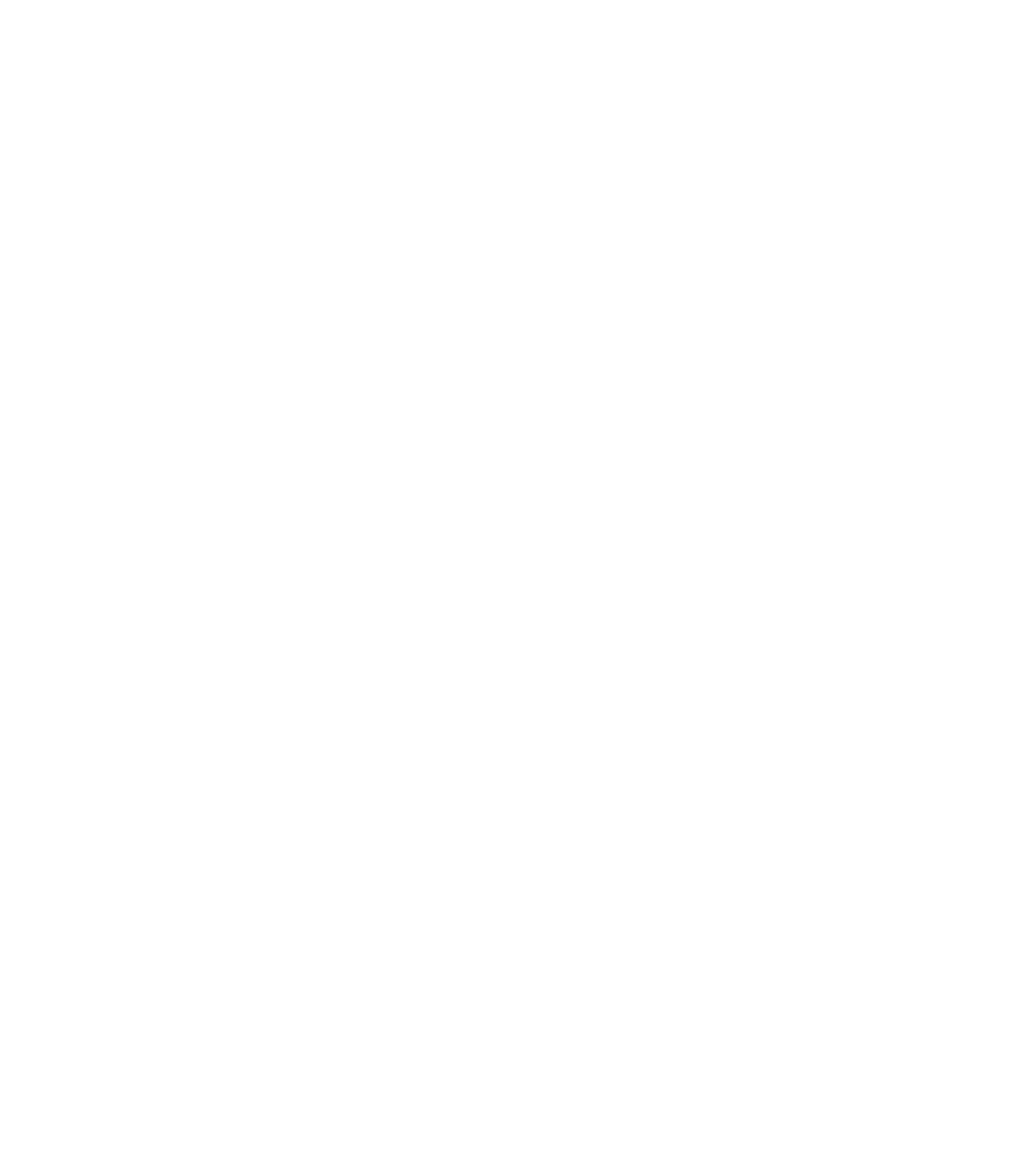
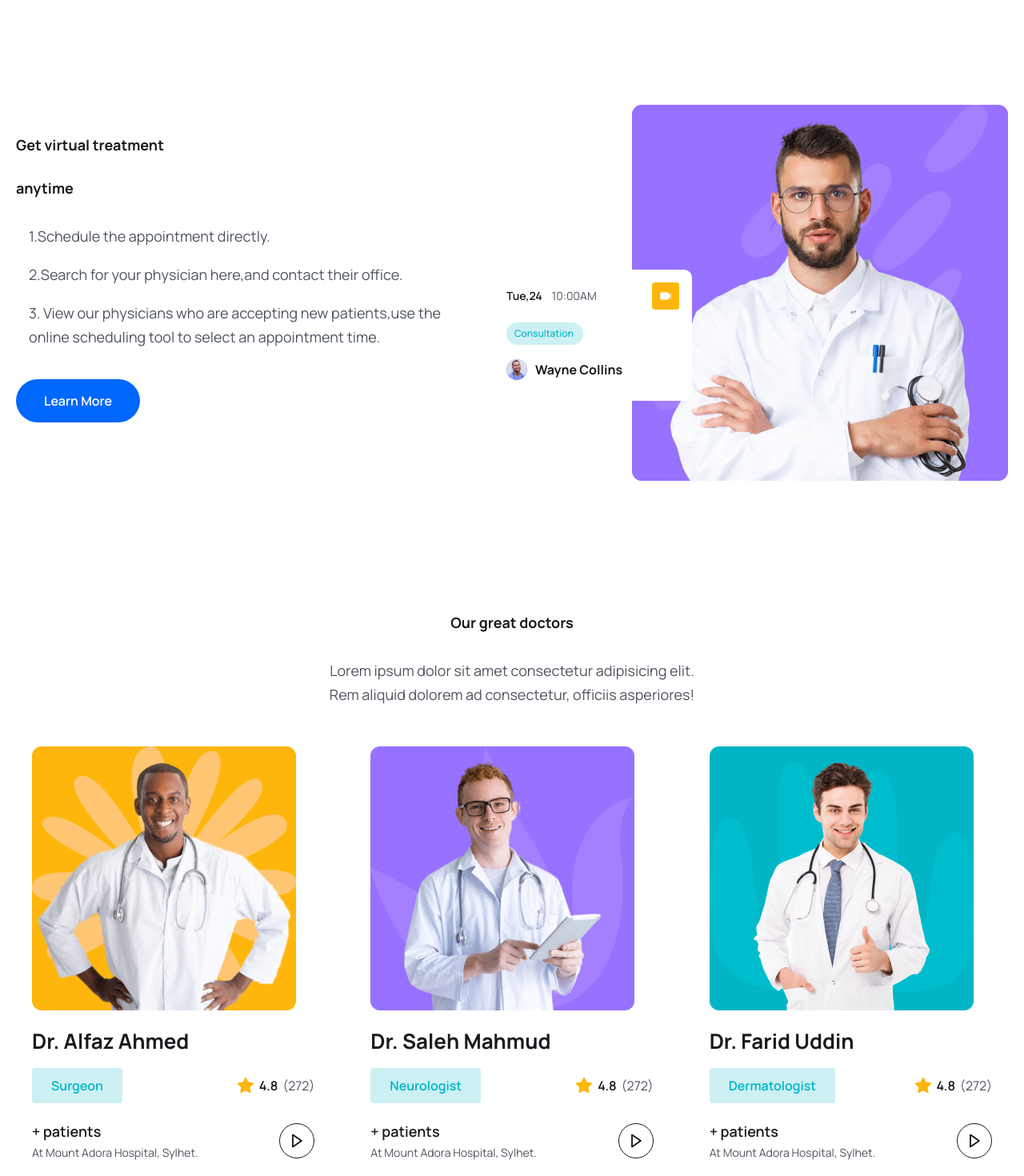
Before and after one commit to shamanth2404/DoctorAppointment, a React (Vite) app in the folder frontend/: page / in a window 1280 px wide. Shown: the part 3220-4690 px from the top of the page at 80% size. Before the commit the page ends 3226 px from the top, so only its background shows below. Built offline with nearby package versions, Linux system fonts and the light colour scheme.

Commit message:
Doctors List

```diff
--- a/frontend/src/assets/data/doctors.js
+++ b/frontend/src/assets/data/doctors.js
@@ -6,7 +6,7 @@
   {
     id: "01",
     name: "Dr. Alfaz Ahmed",
-    specialty: "Surgeon",
+    specialization: "Surgeon",
     avgRating: 4.8,
     totalRating: 272,
     photo: doctorImg01,
@@ -16,7 +16,7 @@
   {
     id: "02",
     name: "Dr. Saleh Mahmud",
-    specialty: "Neurologist",
+    specialization: "Neurologist",
     avgRating: 4.8,
     totalRating: 272,
     photo: doctorImg02,
@@ -26,7 +26,7 @@
   {
     id: "03",
     name: "Dr. Farid Uddin",
-    specialty: "Dermatologist",
+    specialization: "Dermatologist",
     avgRating: 4.8,
     totalRating: 272,
     photo: doctorImg03,
--- /dev/null
+++ b/frontend/src/components/Doctors/DoctorCard.jsx
@@ -0,0 +1,46 @@
+import React from 'react'
+import starIcon from '../../assets/images/Star.png'
+import { Link } from 'react-router-dom';
+import { BiRightArrow } from 'react-icons/bi';
+
+const DoctorCard = ({doctor}) => {
+    const {name,avgRating,totalRating,photo,specialization,totalPatient,hospital,} = doctor;
+  return (
+    <div className="p-3 lg:p-5">
+        <div>
+            <img src={photo} alt="" />
+        </div>
+        <h2 className="text-[18px] leading-[30px] lg:text-[26px] lg:leading-9 text-headingColor font-[700] mt-3 lg:mt-5">
+            {name}
+        </h2>
+        <div className="mt-2 lg:mt-4 flex items-center justify-between">
+            <span className="bg-[#ccf0f3] text-irisBlueColor py-1 px-2 lg:py-2 lg:px-6 text-[12px] leading-4 lg:text-[16px] lg:leading-7 font-semibold rounded">
+                {specialization}
+            </span>
+            <div className="flex items-center gap-[6px]">
+                <span className="flex items-center gap-[6px] text-[14px] leading-6 lg:text-[16px] lg:leading-7 font-semibold text-headingColor">
+                    <img src={starIcon} alt="" /> {avgRating}
+                </span>
+                <span className="text-[14px] leading-6 lg:text-[16px] lg:leading-7 font-[400] text-textColor">
+                    ({totalRating})
+                </span>
+            </div>
+        </div>
+        <div className="mt-[18px] lg:mt-5 flex items-center justify-between">
+            <div>
+                <h3 className="text-[16px] leading-7 lg:text-[18px] lg:leading-[30px] font-semibold text-headingColor">
+                    +{totalPatient} patients
+                </h3>
+                <p className="text-[14px] leading-6 font-[400] text-textColor">
+                    At {hospital}
+                </p>
+            </div>
+            <Link to='/doctors' className='w-[44px] h-[44px] rounded-full border border-solid border-[#181A1E] flex items-center justify-center group hover:bg-primaryColor hover:border-none'>
+                <BiRightArrow className="group-hover:text-white w-6 h-5" />
+            </Link>
+        </div>
+    </div>
+  )
+}
+
+export default DoctorCard
--- /dev/null
+++ b/frontend/src/components/Doctors/DoctorList.jsx
@@ -0,0 +1,16 @@
+import React from 'react'
+import {doctors} from '../../assets/data/doctors'
+import DoctorCard from './DoctorCard'
+
+const DoctorList = () => {
+  return (
+
+    <div className="grid grid-cols-1 sm:grid-cols-2 md:grid-cols-3 gap-5 lg:gap-[30px] mt-[30px] lg:mt- [55px] ">
+        {doctors.map((doctor) => (
+            <DoctorCard key={doctor.id} doctor={doctor} />
+        ))}
+    </div>
+  )
+}
+
+export default DoctorList
--- a/frontend/src/pages/Home.jsx
+++ b/frontend/src/pages/Home.jsx
@@ -9,6 +9,10 @@
 import {BiRightArrow} from 'react-icons/bi';
 import About from "../components/about/About";
 import ServiceList from "../components/services/ServiceList";
+import featureImg from '../assets/images/feature-img.png'
+import videoIcon from '../assets/images/video-icon.png'
+import avatarIcon from '../assets/images/avatar-icon.png'
+import DoctorList from "../components/Doctors/DoctorList";
 const Home = () => {
   return (
     <>
@@ -150,6 +154,73 @@
           <ServiceList />
         </div>
       </section>
+      {/* Feature Section */}
+      <section>
+        <div className="container">
+          <div className="flex items-center justify-between flex-col lg:flex-row">
+            {/* Feature Content */}
+            <div className="xl:w-[670px]">
+              <h2 className="heading">
+                Get virtual treatment <br /> anytime
+              </h2>
+              <ul className="pl-4">
+                <li className="textPara">
+                  1.Schedule the appointment directly.
+                </li>
+                <li className="textPara">
+                  2.Search for your physician here,and contact their office.
+                </li>
+                <li className="textPara">3. View our physicians who are accepting new patients,use the online scheduling tool to select an appointment time.</li>
+              </ul>
+              <Link to='/'><button className="btn">Learn More</button></Link>
+            </div>
+            {/* Feature Image */}
+            <div className="relative z-10 xl:w-[770px] flex justify-end mt-[50px] lg:mt:0">
+              <img src={featureImg} alt="" />
+
+              <div className="w-[150px] lg:w-[248px] bg-white absolute bottom-[50px] left-0 md:bottom-[100px] md:left-5 z-20 p-2 pb-3 lg:pt-4 lg:px-4 lg:pb-[26px] rounded-[10px]">
+                <div className="flex items-center justify-between">
+                  <div className="flex items-center gap-[6px] lg:gap-3 text-[10px] leading-[10px] lg:text-[14px] lg:leading-5">
+                    <p className="text-headingColor font-[600]">
+                        Tue,24
+                    </p>
+                    <p className="text-textColor font-[400]">
+                      10:00AM
+                    </p>
+                  </div>
+                  <span className="w-5 h-5 lg:w-[34px] lg:h-[34px] flex items-center justify-center bg-yellowColor rounded py-1 px-[6px] lf:py-3 lg:px-[9px]">
+                    <img src={videoIcon} alt="" />
+                  </span>
+                </div>
+
+                <div className="w-[65px] lg:w-[96px] bg-[#ccf0f3] py-1 px-2 lg:py-[6px] lg:px-[10px] text-[8px] leading-[8px] lg:text-[12px] lg:leading-4 text-irisBlueColor font-[500] mt-2 lg:mt-4 rounded-full">
+                  Consultation
+                </div>
+
+                <div className="flex items-center gap-[6px] lg:gap-[10px] mt-2 lg:mt-[18px]">
+                  <img src={avatarIcon} alt="" />
+                  <h4 className="text-[10px] leading-3 lg:text-[16px] lg:leading-[22px] font-[700] text-headingColor">
+                    Wayne Collins
+                  </h4>
+                </div>
+              </div>
+            </div>
+          </div>
+        </div>
+      </section>
+
+      {/* Our Great Doctors */}
+      <section>
+        <div className="container">
+          <div className="xl:w-[470px] mx-auto">
+            <h2 className="heading text-center">Our great doctors</h2>
+            <p className="textPara text-center">Lorem ipsum dolor sit amet consectetur adipisicing elit. Rem aliquid dolorem ad consectetur, officiis asperiores!</p>
+          </div>
+          <DoctorList />
+        </div>
+      </section>
+      {/* FAQ Section */}
+
     </>
   );
 };
```
